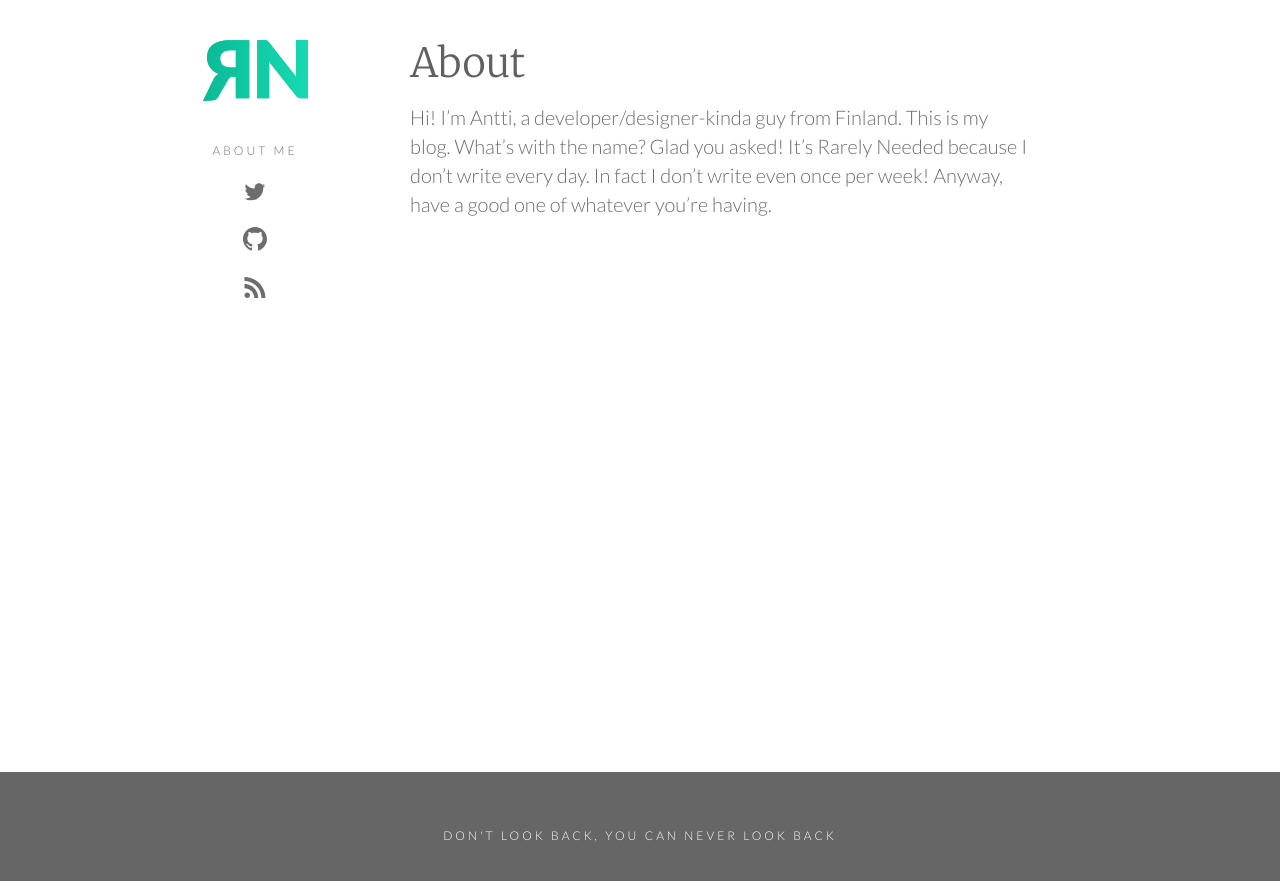
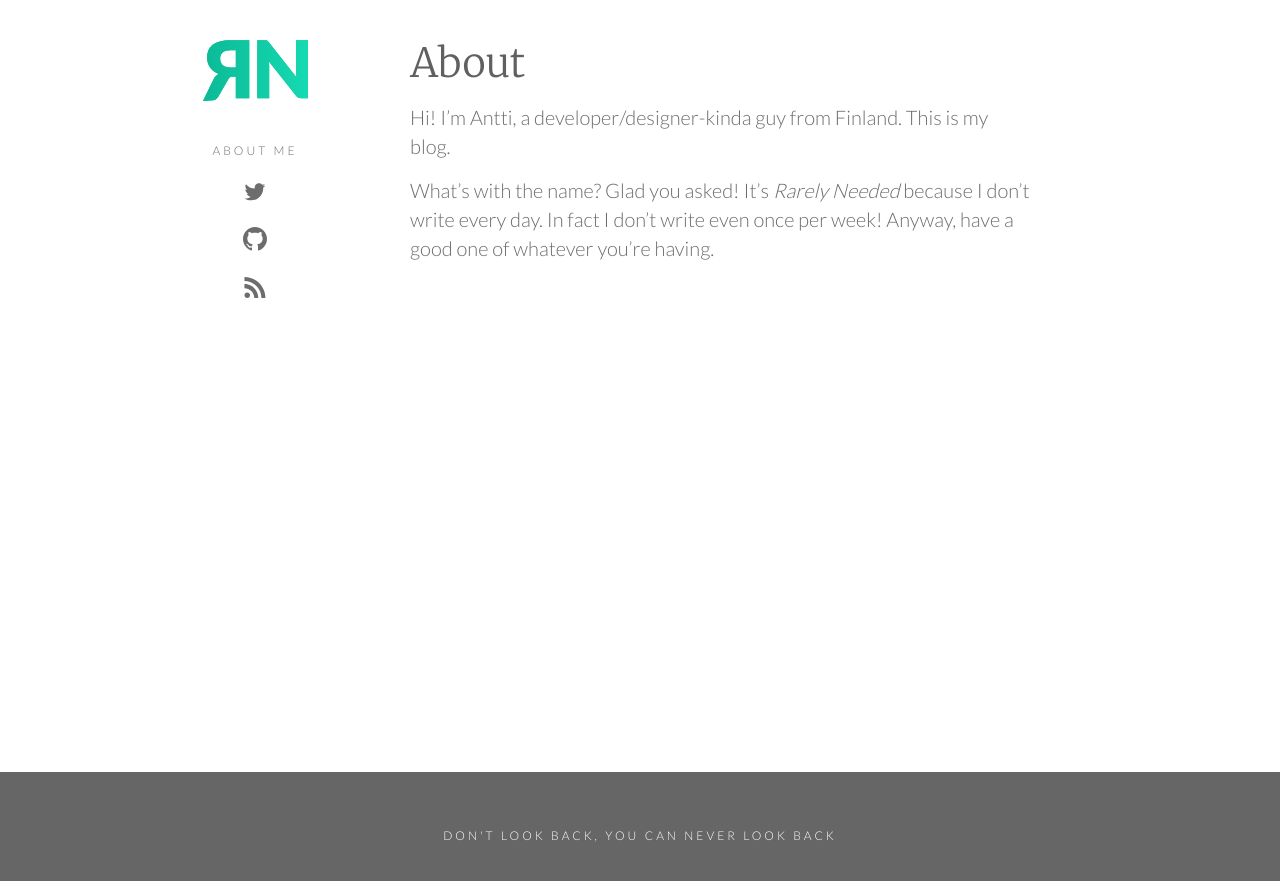
Before and after one commit to anttti/anttti.github.io, a Jekyll site: the page built from about.md, in a window 1280 px wide. Shown: the top 881 px of the page. Built offline with Jekyll 4.4.1, drawn with Linux system fonts in a browser that asks for light colours; nearby versions of some CDN libraries.

Commit message:
Add linebreak

```diff
--- a/about.md
+++ b/about.md
@@ -4,4 +4,6 @@ title: About
 permalink: /about/
 ---
 
-Hi! I'm Antti, a developer/designer-kinda guy from Finland. This is my blog. What's with the name? Glad you asked! It's Rarely Needed because I don't write every day. In fact I don't write even once per week! Anyway, have a good one of whatever you're having.
+Hi! I'm Antti, a developer/designer-kinda guy from Finland. This is my blog.
+
+What's with the name? Glad you asked! It's *Rarely Needed* because I don't write every day. In fact I don't write even once per week! Anyway, have a good one of whatever you're having.
```
